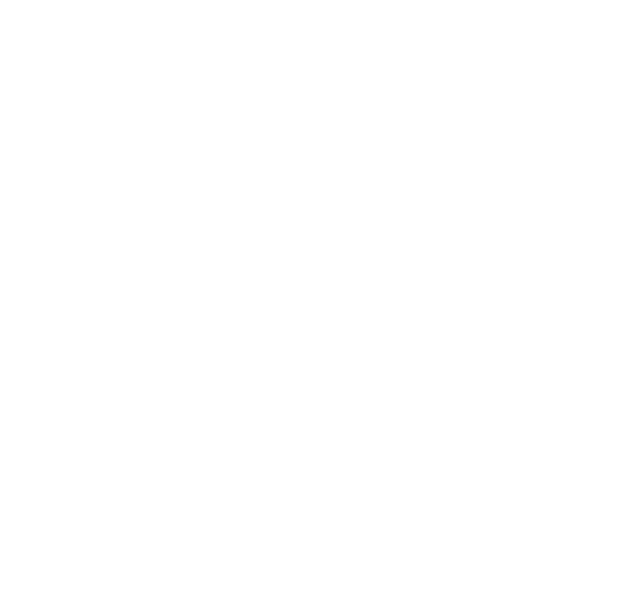
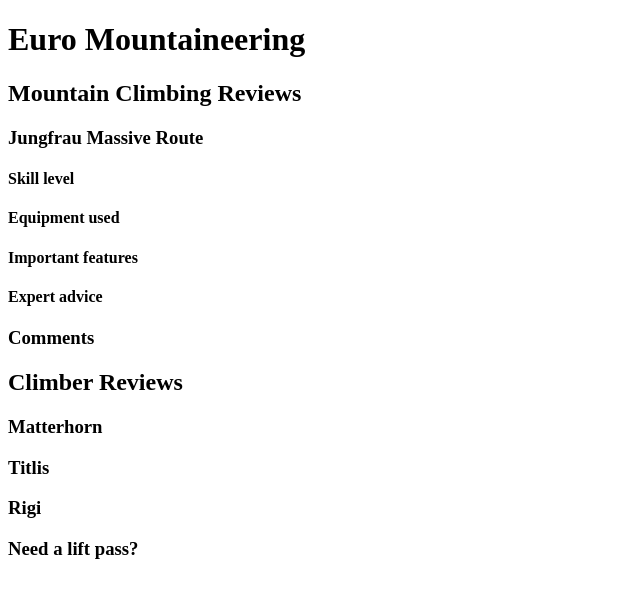
Before and after one commit to robert-laws/html5-semantics, a website: page files/01_headings.html in a window 1280 px wide. Shown: the whole page, without its empty margins (0-640 px from the left). Drawn offline with Linux system fonts and the light colour scheme.

Commit message:
finish headings section

```diff
--- a/files/01_headings.html
+++ b/files/01_headings.html
@@ -8,22 +8,30 @@
 </head>
 <body>
   <header>
-    <!-- branding and navigation -->
+    <h1>Euro Mountaineering</h1>
+    <!-- navigation -->
   </header>
   <main>
-    <!-- main content of the page -->
+    <h2>Mountain Climbing Reviews</h2>
     <article>
-      <!-- main content goes here -->
+      <h3>Jungfrau Massive Route</h3>
+      <h4>Skill level</h4>
+      <h4>Equipment used</h4>
+      <h4>Important features</h4>
+      <h4>Expert advice</h4>
       <section>
-        <!-- comments go here -->
+        <h3>Comments</h3>
       </section>
     </article>
   </main>
   <section>
-    <!-- reviews and facts go here -->
+    <h2>Climber Reviews</h2>
+    <h3>Matterhorn</h3>
+    <h3>Titlis</h3>
+    <h3>Rigi</h3>
   </section>
   <aside>
-    <!-- Ad content -->
+    <h3>Need a lift pass?</h3>
   </aside>
   <footer>
     <!-- disclaimer and contact information -->
```
Also changed, not shown: README.md.
